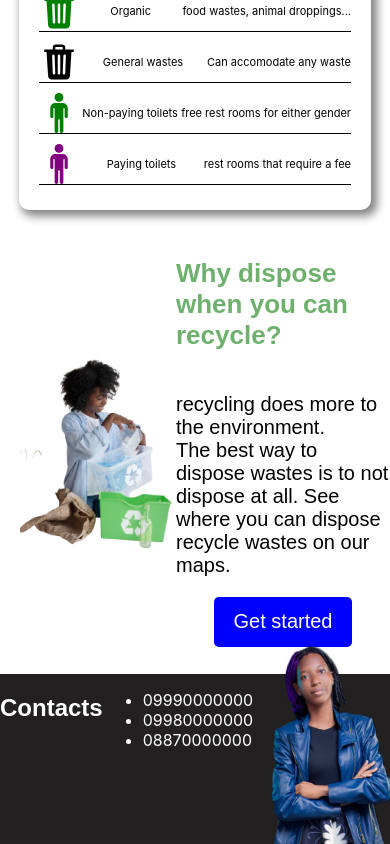
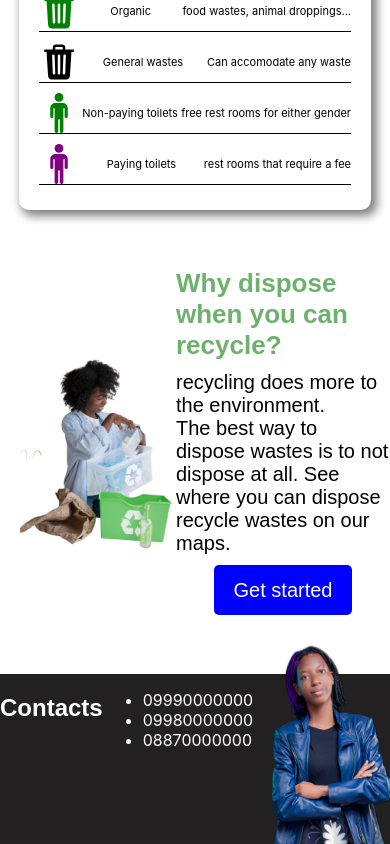
Before and after one commit to simeonMW/binFinder, a React (Create React App) app: page / in a window 390 px wide. Shown: the part 1562-2406 px from the top of the page. Built offline with nearby package versions, Linux system fonts and the light colour scheme; a web font is replaced by a local one.

Commit message:
update landing page

```diff
--- a/src/landingPage.css
+++ b/src/landingPage.css
@@ -231,6 +231,15 @@ margin-left: 20px;
    .recycle{
     height: 55vh;
    }
+   .recycle-text h2{
+    font-size: 20px;
+    margin: 0;
+   }
+   .recycle-text p{
+    font-size: 10px;
+    margin-bottom: 5px;
+    margin-top: 5px;
+   }
 
     #footerPic {
         height: 200px;
--- a/src/landingPage.js
+++ b/src/landingPage.js
@@ -15,7 +15,7 @@ export default function LandPage(){
             headerPeng:<p>
                 Locate sanitation facilities near you with our geo sanitation facility locator
                 </p>,
-            headerPch:<p>Zokamba</p>,
+            headerPch:<p>Pezani malo otayila zinyalala kudzela mapu athu</p>,
             getStarted:'Yambani'
         },
         {
@@ -26,12 +26,27 @@ export default function LandPage(){
                 simply use our maps to find bins and other sanitory facilities, color coded to your
                 specific need.
             </p>,
-            firstContentch:<p>Zokamba</p>
+            firstContentch:<p>Gwilitsani ntchito mapu athu kuti musamale chilengedwe. Kalozera
+                wa zida za ukhondo, anapangidwa kuti muzitaya zinyalala molondola.
+                Gwilitsani ntchito mapu athu kuti mupeze ma bini malinganan ndi mtundu
+                wa zinyalala komanso malo ena a zaukhondo
+            </p>
         },
         {
             secondContentHead:<h2>Color coded facilities</h2>,
-            secondContentHeadch:<h2>Mutu wankhani</h2>,
+            secondContentHeadch:<h2>Mitundu yama bini ndi matanthauzo ake</h2>,
             secondContentch:<p>Zokamba</p>
+        },
+        {
+            thirdContentHead: <h2>Why dispose when you can recycle?</h2>,
+            thirdContentPeng: <p>recycling does more to the environment.<br/> The best way
+                            to dispose wastes is to not dispose at all. See where you can dispose
+                            recycle wastes on our maps.</p>,
+            thirdContentHeadch: <h2>Mutayilenji pamene mutha kugwilitsanso ntchito?</h2>,
+            thirdContentch:<p>Pali Phindu lalikulu losamalira chilengedwe komanso
+                lopeza chuma pogwilitsanso ntchito zinyalala. Izi ndizotheka ngat pali njila yopatulila zinyalala pamalo otayila
+                zinyalala
+            </p>
         }
     ]
 
@@ -84,7 +99,9 @@ export default function LandPage(){
     let firstContentHead = language === 'eng' ? langChange[1].firstContentHead : langChange[1].firstContentHeadch;
     let firstContentPeng = language === 'eng' ? langChange[1].firstContentPeng : langChange[1].firstContentch;
     let secondContentHead = language === 'eng' ? langChange[2].secondContentHead : langChange[2].secondContentHeadch;
-
+    let secondContentPeng = language === 'eng' ? langChange[2].secondContentPeng : langChange[2].secondContentch;
+    let thirdContentHead = language === 'eng' ? langChange[3].thirdContentHead : langChange[3].thirdContentHeadch;
+    let thirdContentPeng = language === 'eng' ? langChange[3].thirdContentPeng : langChange[3].thirdContentch;
     // Toggle language between English and Chichewa
     const changeLang = () => {
         setLanguage((prev) => (prev === 'eng' ? 'chi' : 'eng'));
@@ -156,11 +173,9 @@ export default function LandPage(){
                      <img src={process.env.PUBLIC_URL + '/recycling.png'} alt="woman recycling"/>
 
                      <div className='recycle-text'>
-                        <h2>Why dispose when you can recycle?</h2>
+                        <h2>{thirdContentHead}</h2>
                         <p>
-                            recycling does more to the environment.<br/> The best way
-                            to dispose wastes is to not dispose at all. See where you can dispose
-                            recycle wastes on our maps.
+                           {thirdContentPeng}
                         </p>
                      <button id="get-started" onClick={handleGetStarted}>Get started</button>
                      </div>
```
